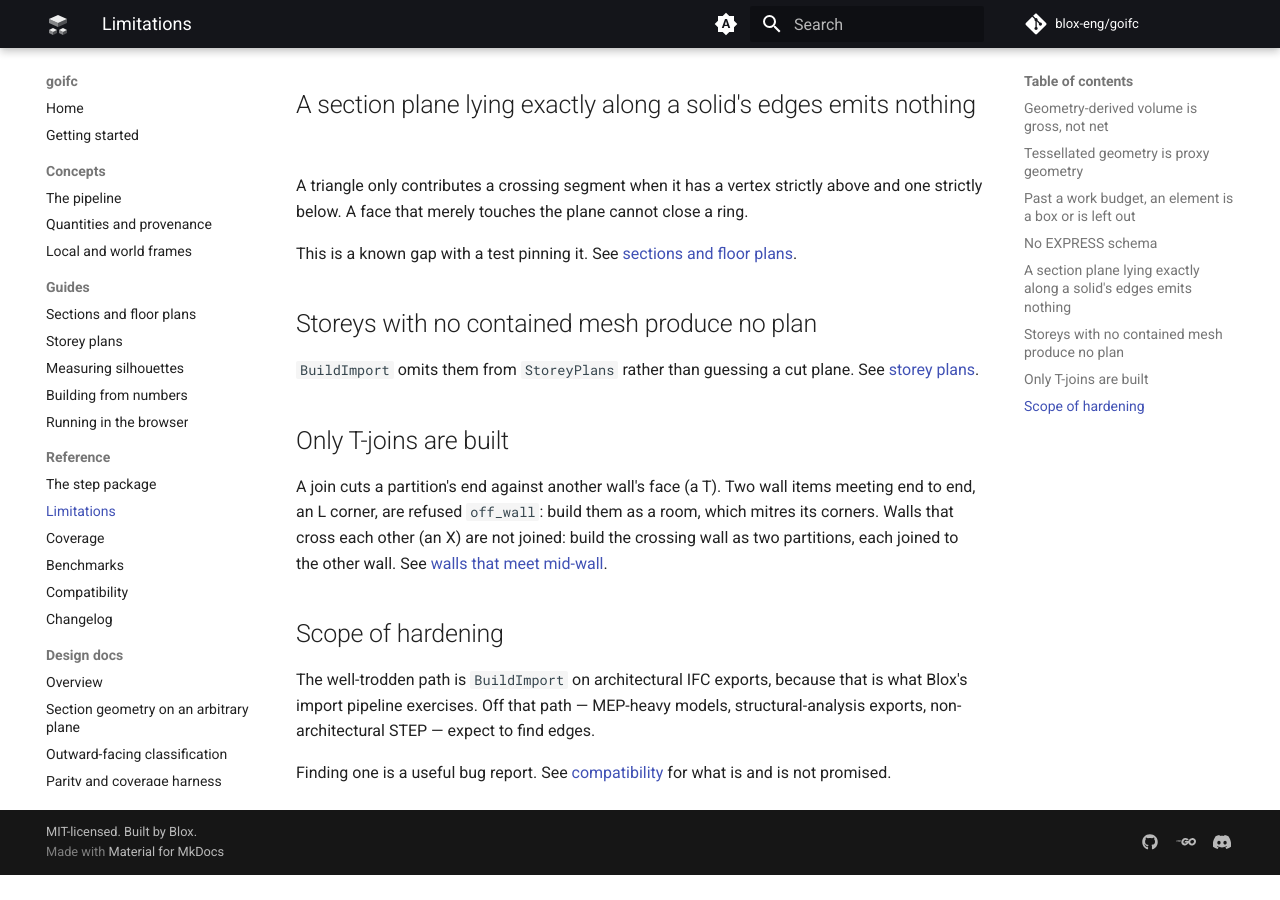
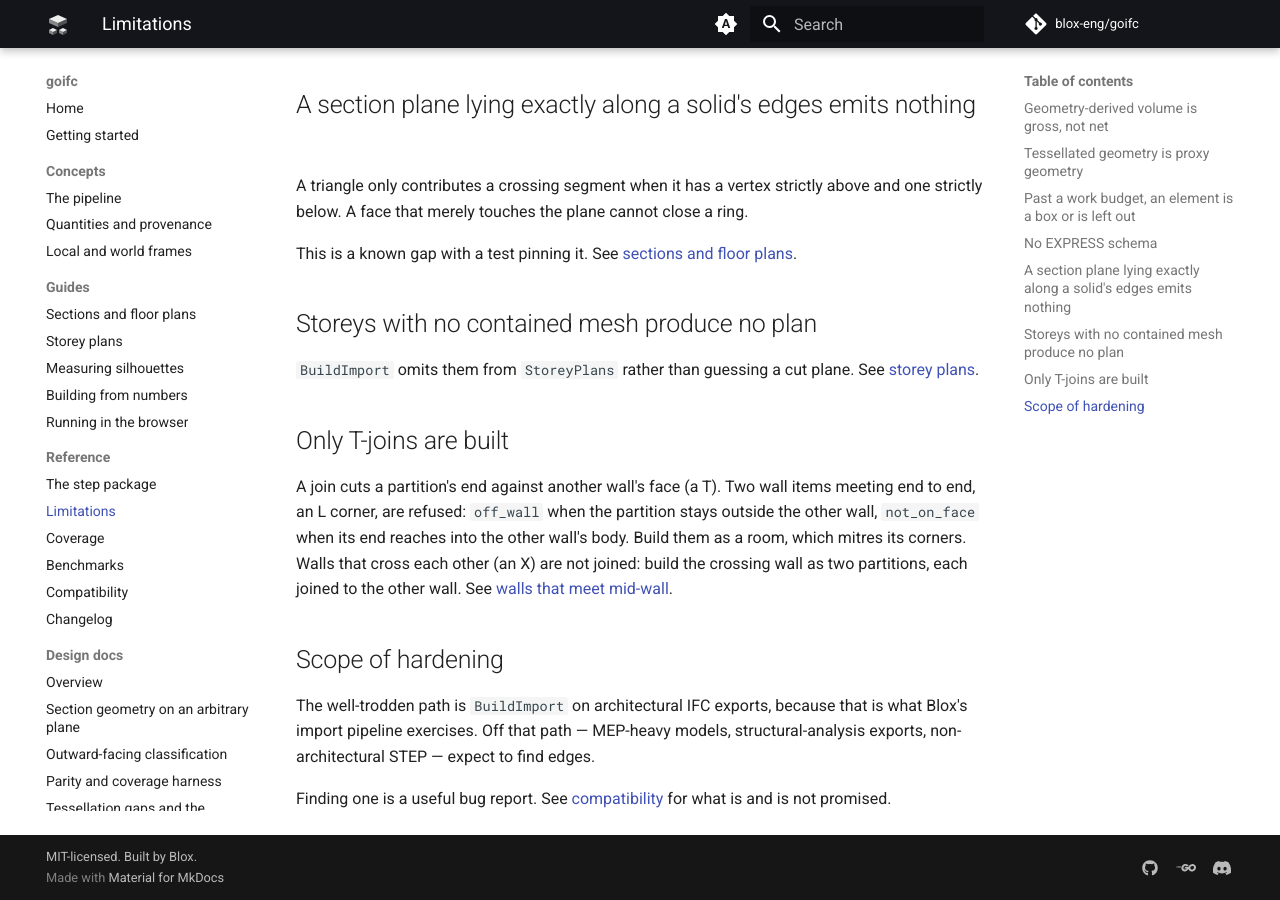
Before and after one commit to blox-eng/goifc, an MkDocs documentation site: the page built from docs/limitations.md, in a window 1280 px wide and 900 px high, scrolled down 1216 px. Built offline with MkDocs 1.6.1 and Material for MkDocs 9.7.7, drawn with Linux system fonts in a browser that asks for light colours; comment, search, counter and statistics services are not loaded; the version menu is left out; before the commit the page ends 2091 px from its top, so only the background shows below that.

Commit message:
docs: name not_on_face for an L corner that reaches into the wall
Co-Authored-By: Claude Opus 5.5 <noreply@anthropic.com>

```diff
--- a/docs/limitations.md
+++ b/docs/limitations.md
@@ -66,8 +66,9 @@ See [storey plans](guides/storey-plans.md).
 ## Only T-joins are built
 
 A join cuts a partition's end against another wall's face (a T). Two wall
-items meeting end to end, an L corner, are refused `off_wall`: build them as
-a room, which mitres its corners. Walls that cross each other (an X) are not
+items meeting end to end, an L corner, are refused: `off_wall` when the
+partition stays outside the other wall, `not_on_face` when its end reaches
+into the other wall's body. Build them as a room, which mitres its corners. Walls that cross each other (an X) are not
 joined: build the crossing wall as two partitions, each joined to the other
 wall. See [walls that meet mid-wall](guides/builders.md#walls-that-meet-mid-wall).
 
```
